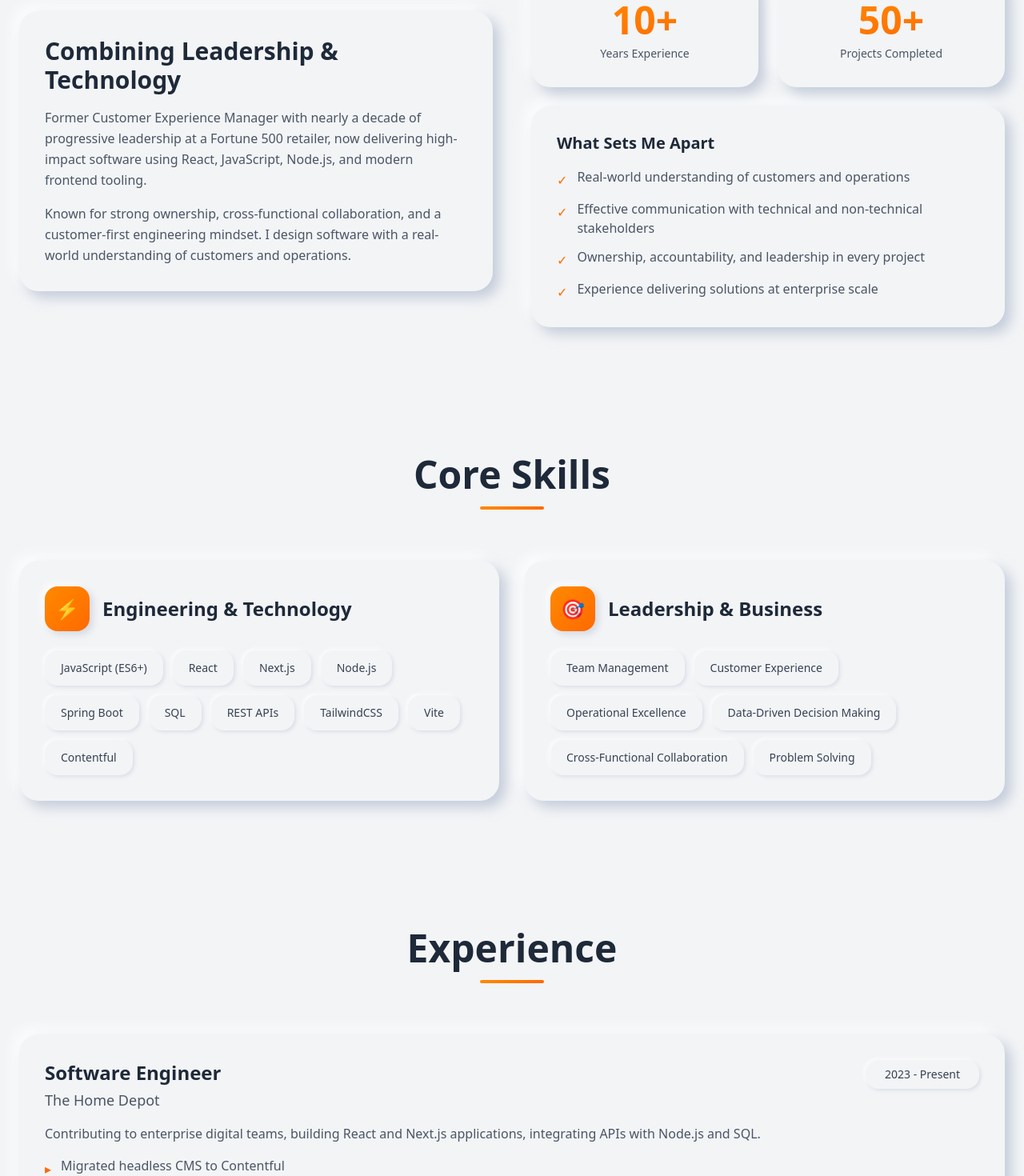
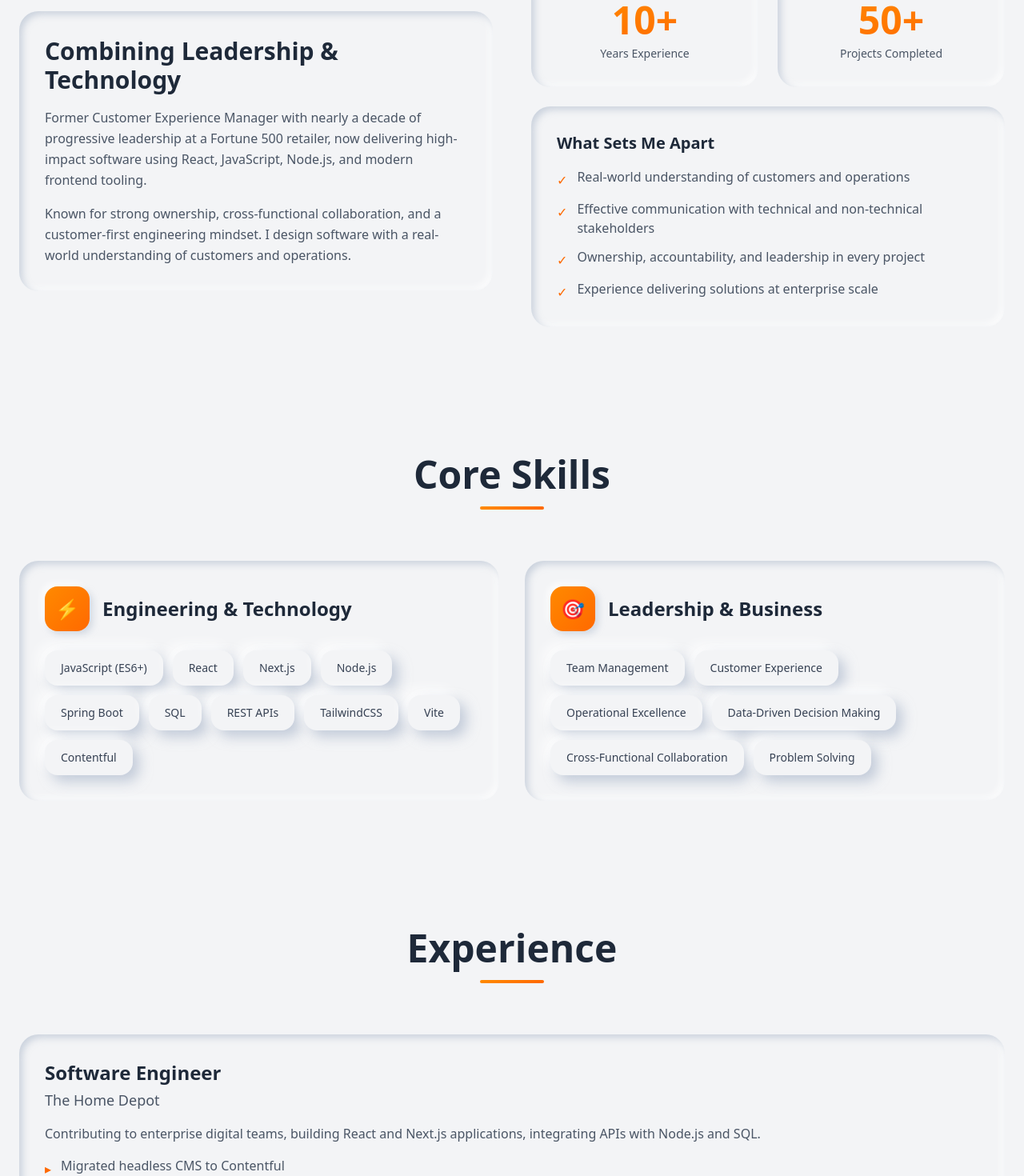
Before and after one commit to Mattojjo/portfolio, a React (Vite) app: page / in a window 1280 px wide. Shown: the part 1240-2710 px from the top of the page at 80% size. Built offline with nearby package versions, Linux system fonts and the light colour scheme.

Commit message:
refactor components to replace neu-shadow with neu-inset for consistent styling

```diff
--- a/src/components/About.jsx
+++ b/src/components/About.jsx
@@ -41,7 +41,7 @@
 
         <div className="grid md:grid-cols-2 gap-12 items-center">
           <div className="space-y-6">
-            <div className="bg-gray-100 p-8 rounded-3xl neu-shadow hover:scale-[1.02] transition-all duration-300">
+            <div className="bg-gray-100 p-8 rounded-3xl neu-inset hover:scale-[1.02] transition-all duration-300">
               <h3 className="text-3xl font-bold text-gray-800 mb-4">
                 Combining Leadership & Technology
               </h3>
@@ -60,17 +60,17 @@
 
           <div className="space-y-6">
             <div className="grid grid-cols-2 gap-6">
-              <div className="bg-gray-100 p-8 rounded-3xl neu-shadow text-center hover:scale-105 hover:shadow-xl transition-all duration-300 cursor-pointer">
+              <div className="bg-gray-100 p-8 rounded-3xl neu-inset text-center hover:scale-105 transition-all duration-300 cursor-pointer">
                 <div className="text-5xl font-bold bg-gradient-to-br from-orange-400 to-orange-500 bg-clip-text text-transparent mb-2">10+</div>
                 <div className="text-gray-600 text-sm">Years Experience</div>
               </div>
-              <div className="bg-gray-100 p-8 rounded-3xl neu-shadow text-center hover:scale-105 hover:shadow-xl transition-all duration-300 cursor-pointer">
+              <div className="bg-gray-100 p-8 rounded-3xl neu-inset text-center hover:scale-105 transition-all duration-300 cursor-pointer">
                 <div className="text-5xl font-bold bg-gradient-to-br from-orange-400 to-orange-500 bg-clip-text text-transparent mb-2">50+</div>
                 <div className="text-gray-600 text-sm">Projects Completed</div>
               </div>
             </div>
 
-            <div className="bg-gray-100 p-8 rounded-3xl neu-shadow hover:scale-[1.02] transition-all duration-300">
+            <div className="bg-gray-100 p-8 rounded-3xl neu-inset hover:scale-[1.02] transition-all duration-300">
               <h4 className="text-xl font-semibold text-gray-800 mb-4">What Sets Me Apart</h4>
               <ul className="space-y-3">
                 <li className="flex items-start gap-3">
--- a/src/components/Experience.jsx
+++ b/src/components/Experience.jsx
@@ -83,18 +83,13 @@
           {experiences.map((exp, index) => (
             <div
               key={index}
-              className="bg-gray-100 p-8 rounded-3xl neu-shadow hover:scale-[1.02] hover:shadow-xl transition-all duration-300 group cursor-pointer"
+              className="bg-gray-100 p-8 rounded-3xl neu-inset hover:scale-[1.02] transition-all duration-300 group cursor-pointer"
             >
-              <div className="flex flex-col md:flex-row md:items-start md:justify-between gap-4 mb-4">
-                <div>
-                  <h3 className="text-2xl font-bold text-gray-800 group-hover:text-orange-500 transition">
-                    {exp.role}
-                  </h3>
-                  <p className="text-lg text-gray-600 mt-1">{exp.company}</p>
-                </div>
-                <span className="px-6 py-2 bg-gray-100 text-gray-700 rounded-2xl text-sm font-medium neu-flat whitespace-nowrap">
-                  {exp.period}
-                </span>
+              <div className="mb-4">
+                <h3 className="text-2xl font-bold text-gray-800 group-hover:text-orange-500 transition">
+                  {exp.role}
+                </h3>
+                <p className="text-lg text-gray-600 mt-1">{exp.company}</p>
               </div>
 
               <p className="text-gray-600 mb-4">{exp.description}</p>
--- a/src/components/Footer.jsx
+++ b/src/components/Footer.jsx
@@ -4,7 +4,7 @@
       <div className="max-w-7xl mx-auto px-6">
         <div className="grid md:grid-cols-3 gap-8 mb-8">
           <div>
-            <div className="bg-gray-100 px-6 py-3 rounded-2xl neu-shadow inline-block mb-4">
+            <div className="bg-gray-100 px-6 py-3 rounded-2xl neu-inset inline-block mb-4">
               <h3 className="text-2xl font-bold text-gray-800">LS</h3>
             </div>
             <p className="text-gray-600">
@@ -25,14 +25,15 @@
           <div>
             <h4 className="font-semibold text-gray-800 mb-4">Connect</h4>
             <div className="flex gap-4">
-              <a href="#" className="w-12 h-12 bg-gray-100 rounded-2xl flex items-center justify-center neu-flat hover:neu-shadow hover:scale-110 transition-all duration-300 text-gray-700">
-                <span>in</span>
+              <a href="https://www.linkedin.com/in/leinad-suarez-b7350a287/" target="_blank" rel="noopener noreferrer" className="w-12 h-12 flex items-center justify-center hover:scale-110 transition-all duration-300 text-gray-700">
+                <svg className="w-6 h-6" viewBox="0 0 24 24" fill="currentColor">
+                  <path d="M19 0h-14c-2.761 0-5 2.239-5 5v14c0 2.761 2.239 5 5 5h14c2.762 0 5-2.239 5-5v-14c0-2.761-2.238-5-5-5zm-11 19h-3v-11h3v11zm-1.5-12.268c-.966 0-1.75-.79-1.75-1.764s.784-1.764 1.75-1.764 1.75.79 1.75 1.764-.783 1.764-1.75 1.764zm13.5 12.268h-3v-5.604c0-3.368-4-3.113-4 0v5.604h-3v-11h3v1.765c1.396-2.586 7-2.777 7 2.476v6.759z"/>
+                </svg>
               </a>
-              <a href="#" className="w-12 h-12 bg-gray-100 rounded-2xl flex items-center justify-center neu-flat hover:neu-shadow hover:scale-110 transition-all duration-300 text-gray-700">
-                <span>gh</span>
-              </a>
-              <a href="#" className="w-12 h-12 bg-gray-100 rounded-2xl flex items-center justify-center neu-flat hover:neu-shadow hover:scale-110 transition-all duration-300 text-gray-700">
-                <span>tw</span>
+              <a href="https://github.com/Mattojjo" target="_blank" rel="noopener noreferrer" className="w-12 h-12 flex items-center justify-center hover:scale-110 transition-all duration-300 text-gray-700">
+                <svg className="w-6 h-6" viewBox="0 0 24 24" fill="currentColor">
+                  <path d="M12 0c-6.626 0-12 5.373-12 12 0 5.302 3.438 9.8 8.207 11.387.599.111.793-.261.793-.577v-2.234c-3.338.726-4.033-1.416-4.033-1.416-.546-1.387-1.333-1.756-1.333-1.756-1.089-.745.083-.729.083-.729 1.205.084 1.839 1.237 1.839 1.237 1.07 1.834 2.807 1.304 3.492.997.107-.775.418-1.305.762-1.604-2.665-.305-5.467-1.334-5.467-5.931 0-1.311.469-2.381 1.236-3.221-.124-.303-.535-1.524.117-3.176 0 0 1.008-.322 3.301 1.23.957-.266 1.983-.399 3.003-.404 1.02.005 2.047.138 3.006.404 2.291-1.552 3.297-1.23 3.297-1.23.653 1.653.242 2.874.118 3.176.77.84 1.235 1.911 1.235 3.221 0 4.609-2.807 5.624-5.479 5.921.43.372.823 1.102.823 2.222v3.293c0 .319.192.694.801.576 4.765-1.589 8.199-6.086 8.199-11.386 0-6.627-5.373-12-12-12z"/>
+                </svg>
               </a>
             </div>
           </div>
--- a/src/components/Navbar.jsx
+++ b/src/components/Navbar.jsx
@@ -64,7 +64,7 @@
     <nav className="fixed top-0 w-full bg-gray-100 z-50">
       <div className="max-w-4xl mx-auto px-3 sm:px-6 py-4 sm:py-6">
         <div className="flex justify-center items-center">
-          <div ref={navRef} className="relative flex gap-2 sm:gap-2 bg-white px-2.5 sm:px-3 py-2.5 sm:py-3 rounded-full neu-shadow overflow-x-auto max-w-full">
+          <div ref={navRef} className="relative flex gap-2 sm:gap-2 bg-white px-2.5 sm:px-3 py-2.5 sm:py-3 rounded-full neu-inset overflow-x-auto max-w-full">
             <div
               className={`absolute top-2.5 sm:top-3 h-[calc(100%-1.25rem)] sm:h-[calc(100%-1.5rem)] bg-gradient-to-br from-orange-400 to-orange-500 rounded-full transition-all duration-300 ease-out shadow-lg backdrop-blur-sm ${
                 isTransitioning ? 'scale-30' : 'scale-100'
--- a/src/components/Skills.jsx
+++ b/src/components/Skills.jsx
@@ -62,7 +62,7 @@
         </div>
 
         <div className="grid md:grid-cols-2 gap-8">
-          <div className="bg-gray-100 p-8 rounded-3xl neu-shadow hover:scale-[1.02] transition-all duration-300">
+          <div className="bg-gray-100 p-8 rounded-3xl neu-inset hover:scale-[1.02] transition-all duration-300">
             <div className="flex items-center gap-4 mb-6">
               <div className="w-14 h-14 bg-gradient-to-br from-orange-400 to-orange-500 rounded-2xl flex items-center justify-center neu-shadow-sm hover:scale-110 transition-transform duration-300">
                 <span className="text-white text-2xl">⚡</span>
@@ -73,7 +73,7 @@
               {techSkills.map((skill, index) => (
                 <span
                   key={index}
-                  className="px-5 py-3 bg-gray-100 text-gray-700 rounded-2xl text-sm font-medium neu-flat hover:neu-shadow hover:scale-105 transition-all duration-300 cursor-pointer"
+                  className="px-5 py-3 bg-gray-100 text-gray-700 rounded-2xl text-sm font-medium neu-shadow hover:scale-105 transition-all duration-300 cursor-pointer"
                 >
                   {skill}
                 </span>
@@ -81,7 +81,7 @@
             </div>
           </div>
 
-          <div className="bg-gray-100 p-8 rounded-3xl neu-shadow hover:scale-[1.02] transition-all duration-300">
+          <div className="bg-gray-100 p-8 rounded-3xl neu-inset hover:scale-[1.02] transition-all duration-300">
             <div className="flex items-center gap-4 mb-6">
               <div className="w-14 h-14 bg-gradient-to-br from-orange-400 to-orange-500 rounded-2xl flex items-center justify-center neu-shadow-sm hover:scale-110 transition-transform duration-300">
                 <span className="text-white text-2xl">🎯</span>
@@ -92,7 +92,7 @@
               {softSkills.map((skill, index) => (
                 <span
                   key={index}
-                  className="px-5 py-3 bg-gray-100 text-gray-700 rounded-2xl text-sm font-medium neu-flat hover:neu-shadow hover:scale-105 transition-all duration-300 cursor-pointer"
+                  className="px-5 py-3 bg-gray-100 text-gray-700 rounded-2xl text-sm font-medium neu-shadow hover:scale-105 transition-all duration-300 cursor-pointer"
                 >
                   {skill}
                 </span>
```
